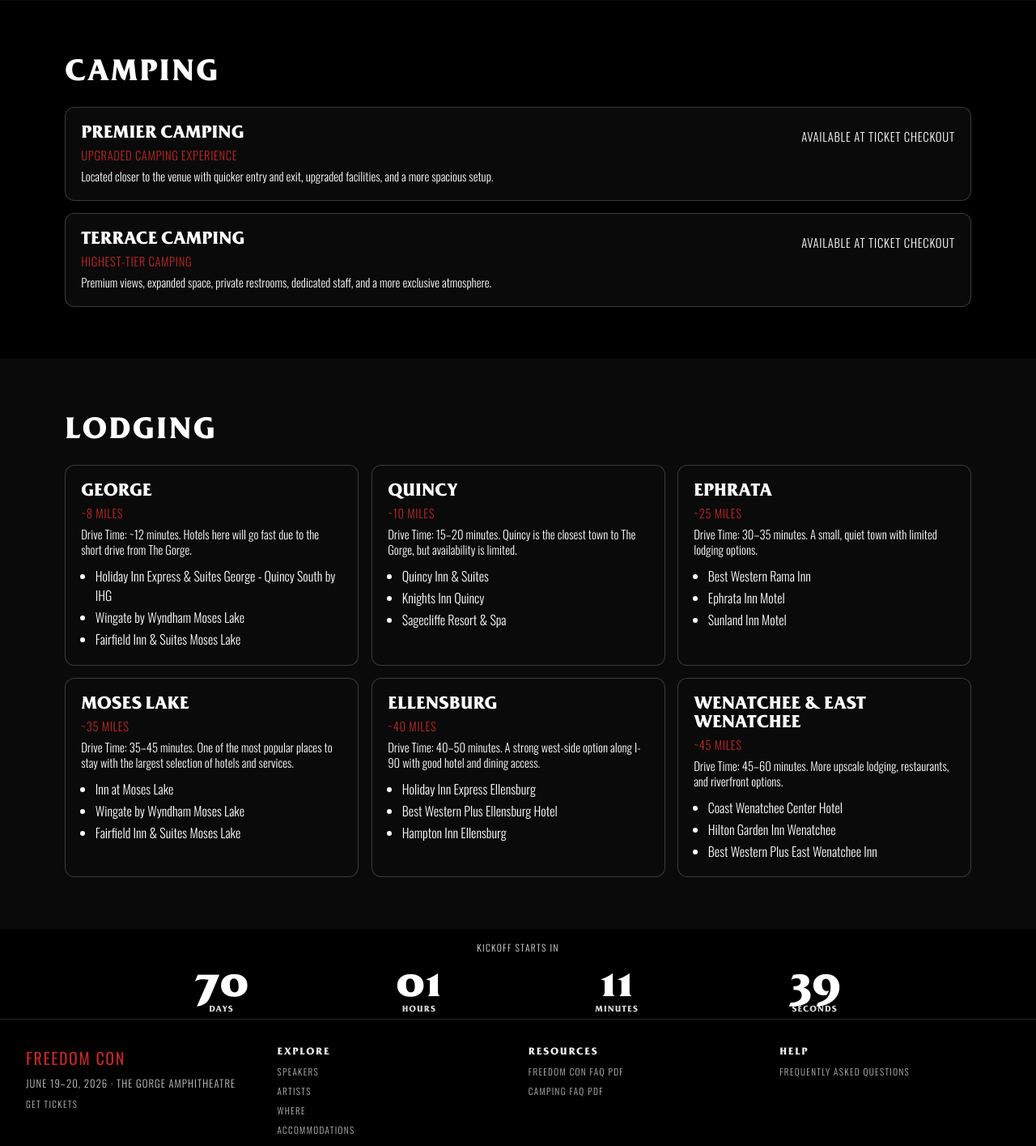
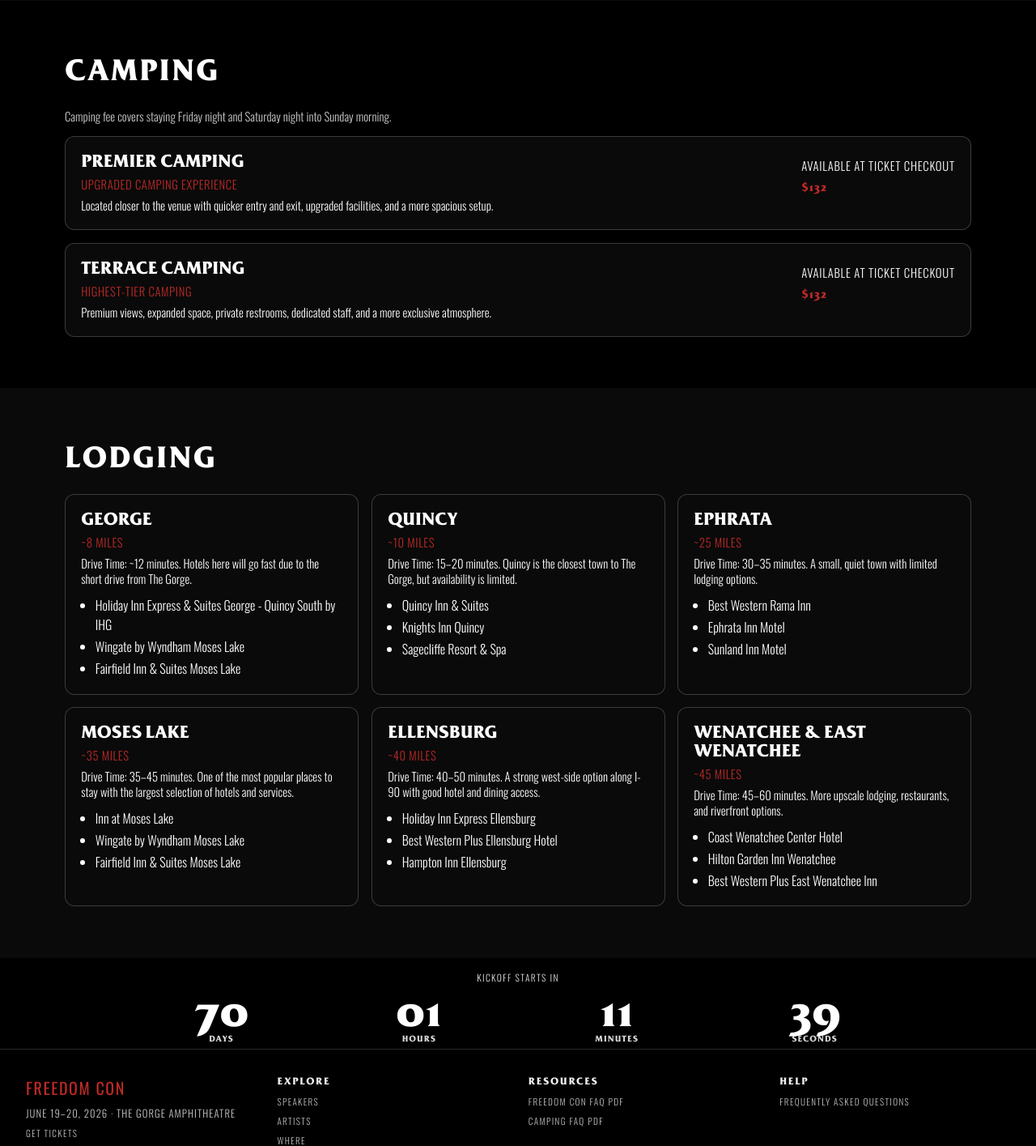
Before and after one commit to tylerthibault/freedomcon, a Flask app: page /accommodations in a window 1280 px wide. Shown: the part 1048-2463 px from the top of the page at 81% size. Run offline with Flask 3, Linux system fonts and the light colour scheme; some libraries are stand-ins or nearby versions.

Commit message:
update camping FAQ and fee

```diff
--- a/src/data/FAQ.py
+++ b/src/data/FAQ.py
@@ -103,7 +103,7 @@ FAQ = {
     "Camping FAQ's": [
         {
             "question": "What does my camping purchase get me?",
-            "answer_html": "The camping purchase secures a spot for both Friday and Saturday night at the Premier or Terrace Campground areas. Buy your camping spot when you purchase a ticket.",
+            "answer_html": "The camping purchase secures a spot for both Friday and Saturday night into Sunday morning at the Premier or Terrace Campground areas. Buy your camping spot when you purchase a ticket.",
         },
         {
             "question": "Are all the Gorge camping areas available?",
--- a/src/data/accommodations.py
+++ b/src/data/accommodations.py
@@ -35,12 +35,14 @@ camping_options = [
         "type": "Upgraded Camping Experience",
         "details": "Located closer to the venue with quicker entry and exit, upgraded facilities, and a more spacious setup.",
         "price": "Available at ticket checkout",
+        "checkout_price": "$132",
     },
     {
         "name": "Terrace Camping",
         "type": "Highest-Tier Camping",
         "details": "Premium views, expanded space, private restrooms, dedicated staff, and a more exclusive atmosphere.",
         "price": "Available at ticket checkout",
+        "checkout_price": "$132",
     },
 ]
 
--- a/src/static/css/components/accommodations.css
+++ b/src/static/css/components/accommodations.css
@@ -139,6 +139,21 @@
     font-size: clamp(0.88rem, 0.98vw, 0.98rem);
 }
 
+.accommodations-list__checkout-price {
+    margin: 0.28rem 0 0;
+    font-family: var(--font-action);
+    color: var(--fc-accent);
+    letter-spacing: 0.04em;
+    font-size: clamp(1.02rem, 1.2vw, 1.2rem);
+    line-height: 1;
+}
+
+.accommodations-section__subnote {
+    margin: 0 0 0.9rem;
+    color: var(--fc-muted);
+    font-size: clamp(0.92rem, 1vw, 1rem);
+}
+
 .accommodations-hotel-list {
     margin: 0.65rem 0 0;
     padding-left: 1.1rem;
--- a/src/templates/public/accomodations/index.html
+++ b/src/templates/public/accomodations/index.html
@@ -49,6 +49,7 @@
 	<section class="accommodations-section accommodations-section--alt" aria-label="Camping options">
 		<div class="accommodations-section__inner">
 			<h2 class="accommodations-section__heading">Camping</h2>
+			<p class="accommodations-section__subnote">Camping fee covers staying Friday night and Saturday night into Sunday morning.</p>
 			<div class="accommodations-list">
 				{% for option in camping_options %}
 				<article class="accommodations-list__item">
@@ -57,7 +58,12 @@
 						<p class="accommodations-list__type">{{ option.type }}</p>
 						<p>{{ option.details }}</p>
 					</div>
-					<p class="accommodations-list__price">{{ option.price }}</p>
+					<div>
+						<p class="accommodations-list__price">{{ option.price }}</p>
+						{% if option.checkout_price %}
+						<p class="accommodations-list__checkout-price">{{ option.checkout_price }}</p>
+						{% endif %}
+					</div>
 				</article>
 				{% endfor %}
 			</div>
```
